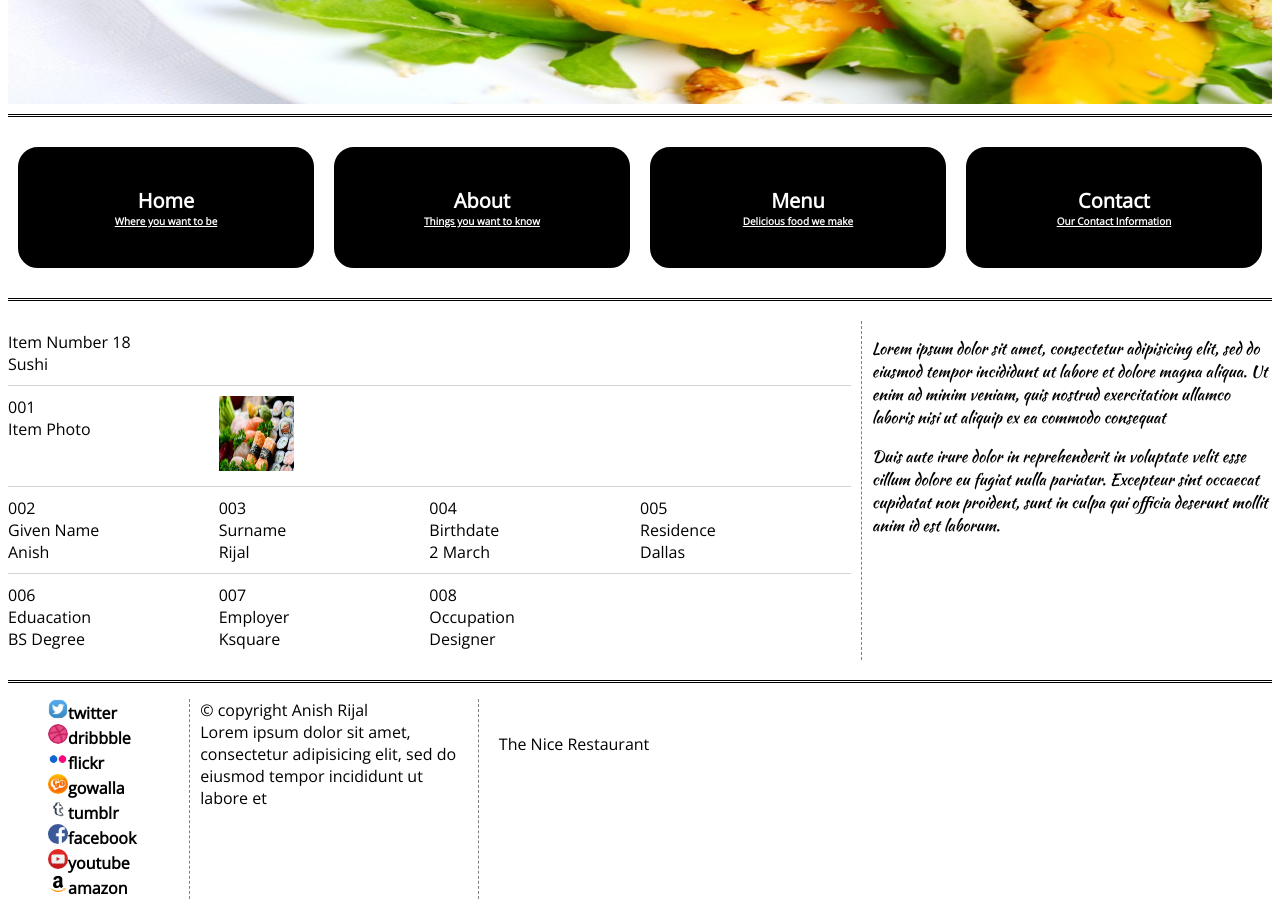
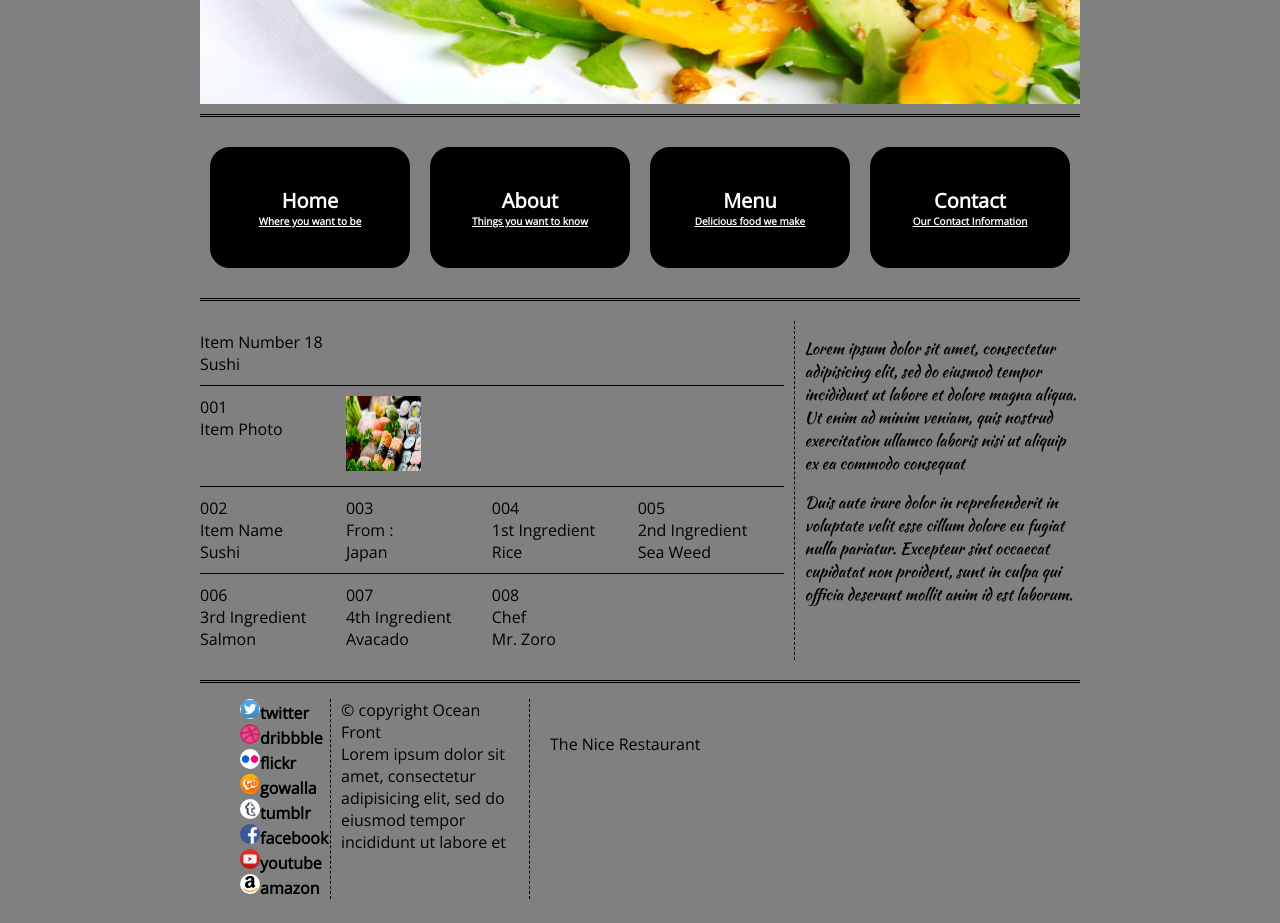
Before and after one commit to anishrijal/responsiveweb, a plain HTML site: page index.html in a window 1280 px wide. Shown: the part 440-1363 px from the top of the page. Drawn offline with nearby package versions, Linux system fonts and the light colour scheme.

Commit message:
changed bg color

```diff
--- a/index.html
+++ b/index.html
@@ -4,8 +4,8 @@
     <meta charset="utf-8">
     <title>my web page using flex</title>
     <link rel="stylesheet" href="webflex.css" media="screen" title="no title" charset="utf-8">
-    <link rel="stylesheet" href="notepad.css" media="(max-width:1024px) and (min-width:481px)">
-    <link rel="stylesheet" href="mobile.css" media="(max-width:480px)">
+    <link rel="stylesheet" href="notepad.css" media="(max-width:1024px) and (min-width:581px)">
+    <link rel="stylesheet" href="mobile.css" media="(max-width:580px)">
 
   </head>
   <body>
@@ -39,13 +39,13 @@
       <div class="box box1">Item Number 18<br /><a>Sushi</a></div>
       <div class="box box2">001 <br /> Item Photo</div>
       <div class="box box3"><img src="images/one.jpg"></div>
-      <div class="box box4">002 <br />Given Name<br />Anish</div>
-      <div class="box box5">003 <br /> Surname<br />Rijal</div>
-      <div class="box box6">004 <br /> Birthdate<br />2 March</div>
-      <div class="box box7">005 <br /> Residence<br />Dallas</div>
-      <div class="box box8">006 <br /> Eduacation<br />BS Degree</div>
-      <div class="box box9">007 <br /> Employer<br />Ksquare</div>
-      <div class="box box10">008 <br /> Occupation<br />Designer</div>
+      <div class="box box4">002 <br />Item Name<br />Sushi</div>
+      <div class="box box5">003 <br />From :<br />Japan</div>
+      <div class="box box6">004 <br />1st Ingredient<br />Rice</div>
+      <div class="box box7">005 <br />2nd Ingredient<br />Sea Weed</div>
+      <div class="box box8">006 <br />3rd Ingredient<br />Salmon</div>
+      <div class="box box9">007 <br />4th Ingredient<br />Avacado</div>
+      <div class="box box10">008 <br />Chef<br />Mr. Zoro</div>
     </section>
     <section class="columntwo">
       <p class="paraone">Lorem ipsum dolor sit amet, consectetur adipisicing elit, sed
@@ -69,7 +69,7 @@
         <li><img src="images/youtube.jpeg"></a>youtube</li>
         <li><img src="images/amazon.png"></a>amazon</li>
       </ul>
-      <p class="copyright">© copyright Anish Rijal<br/>
+      <p class="copyright">© copyright Ocean Front<br/>
       Lorem ipsum dolor sit amet, consectetur adipisicing elit, sed
         do eiusmod tempor incididunt ut labore et</p>
         <div class="comment"> The Nice Restaurant</div>
--- a/mobile.css
+++ b/mobile.css
@@ -1,3 +1,8 @@
+body{
+  left: 2%;
+  right: 2%;
+}
+
 .logo{
   left: 35%;
   flex: 0 0 100%;
@@ -26,7 +31,7 @@
 }
 .flex-list a{
   visibility: visible;
-  border-top: 1px dashed gray;
+  border-top: 1px dashed black;
 }
 .fourboxes{
   display: none;
@@ -43,7 +48,7 @@
   flex: 1;
   justify-content: center;
   /*margin-left: -30px;*/
-  border-bottom: 1px dashed gray;
+  border-bottom: 1px dashed black;
 }
 .social li:nth-of-type(odd), li:nth-of-type(even){
   flex: 1 1 50%;
@@ -52,7 +57,7 @@
   flex: 1 1 100%;
   border-right: none;
   padding-bottom: 10px;
-  border-bottom: 1px dashed gray;
+  border-bottom: 1px dashed black;
 }
 .comment{
   flex: 1 1 100%;
--- a/notepad.css
+++ b/notepad.css
@@ -1,3 +1,10 @@
+body{
+  left: 7%;
+  right: 7%;
+
+}
+
+
 .logo{
   left:45%;
   flex: 0 0 100%;
--- a/webflex.css
+++ b/webflex.css
@@ -2,6 +2,11 @@
 @import url(https://fonts.googleapis.com/css?family=Kaushan+Script);
 body{
   font-family: 'Open Sans', serif;
+  position: absolute;
+  left: 15%;
+  right: 15%;
+  background-color: gray;
+
 }
 .wrapper{
   flex-wrap: wrap;
@@ -9,6 +14,7 @@ body{
 .logo{
   height: 100px;
   position: absolute;
+  border-radius: 50%;
   -webkit-animation: logo 1s;
   -moz-animation: logo 1s;
   -0-animation: logo 1s;
@@ -29,7 +35,6 @@ body{
 .flex-header{
   display: flex;
   flex-wrap: wrap;
-  /*height: 100px;*/
   flex: 1;
   padding-bottom: 10px;
   border-bottom: 3px double black;
@@ -102,7 +107,7 @@ body{
   color: white;
   background-color: black;
   border-radius: 30px;
-  border: 10px solid white;
+  border: 10px solid gray;
   padding:  40px 0 40px 0;
 }
 .home a, .about a, .menu a, .contact a{
@@ -122,7 +127,7 @@ body{
   display: flex;
   flex-wrap: wrap;
   padding-right: 10px;
-  border-right: 1px dashed gray;
+  border-right: 1px dashed black;
 }
 .columntwo{
   flex: 1 1 30%;
@@ -134,7 +139,7 @@ body{
 .box1{
   flex: 1 1 100%;
   padding: 10px 0 10px 0;
-  border-bottom: 1px solid lightgray;
+  border-bottom: 1px solid black;
 }
 .box3 img{
   width: 75px;
@@ -143,17 +148,16 @@ body{
 .box3{
   flex: 1 1 75%;
   padding: 10px 0 10px 0;
-  border-bottom: 1px solid lightgray;
+  border-bottom: 1px solid black;
 }
 .box2, .box4, .box5, .box6, .box7, .box8, .box9{
   flex: 1 1 25%;
   padding: 10px 0 10px 0;
-  border-bottom: 1px solid lightgray;
+  border-bottom: 1px solid black;
 }
 .box10{
   flex: 1 1 50%;
   padding: 10px 0 10px 0;
-  /*border-bottom: 1px solid lightgray;*/
 }
 .box8, .box9{
   border-bottom: none;
@@ -167,7 +171,7 @@ body{
   flex: 1 1 10%;
   display:block;
   list-style: none;
-  border-right: 1px dashed gray;
+  border-right: 1px dashed black;
 }
 .social li{
   font-weight: bold;
@@ -180,7 +184,7 @@ body{
 .copyright{
   flex: 1 1 20%;
   padding: 0 10px 0 10px;
-  border-right: 1px dashed gray;
+  border-right: 1px dashed black;
 }
 .comment{
   flex: 1 1 60%;
```
